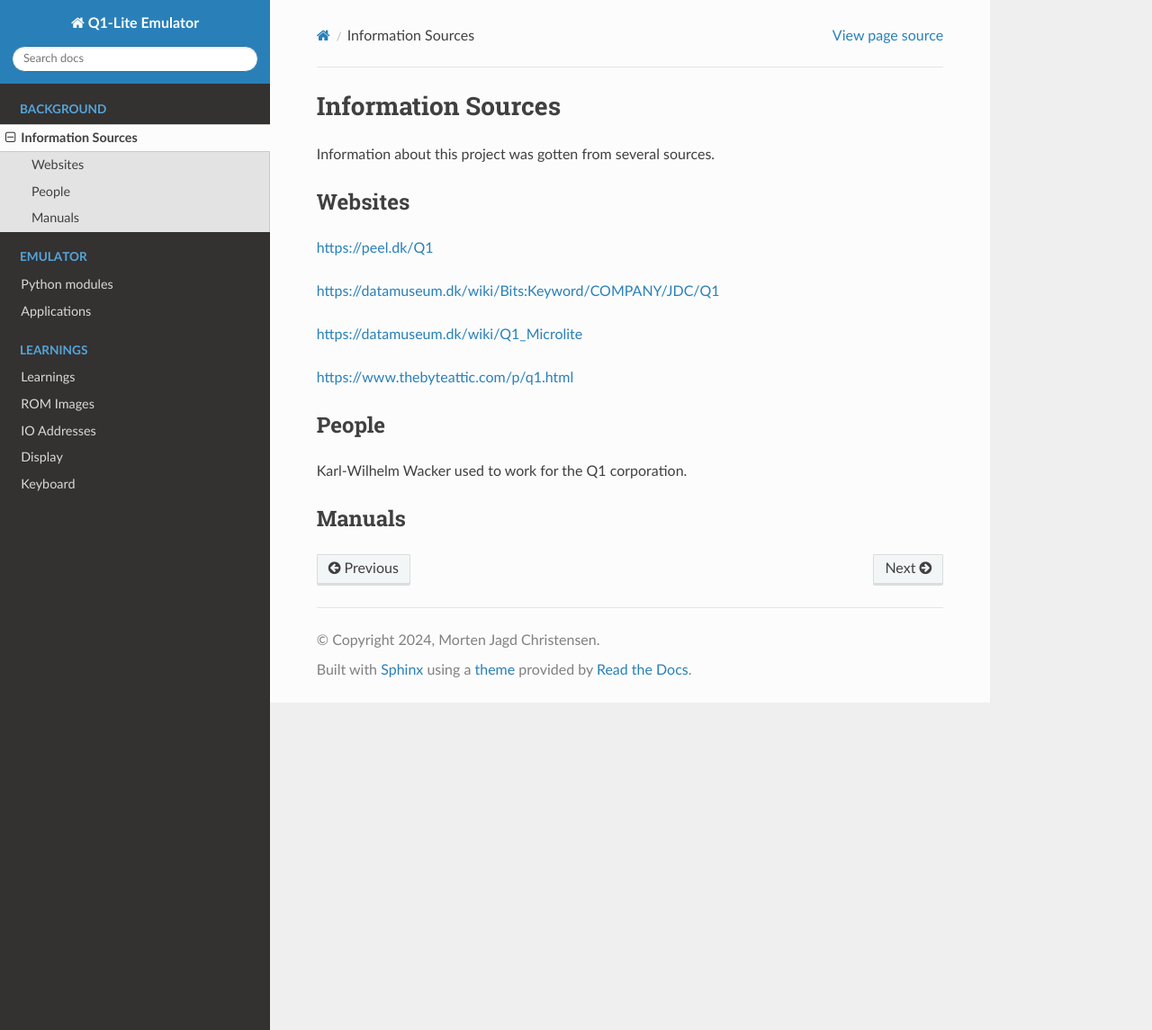
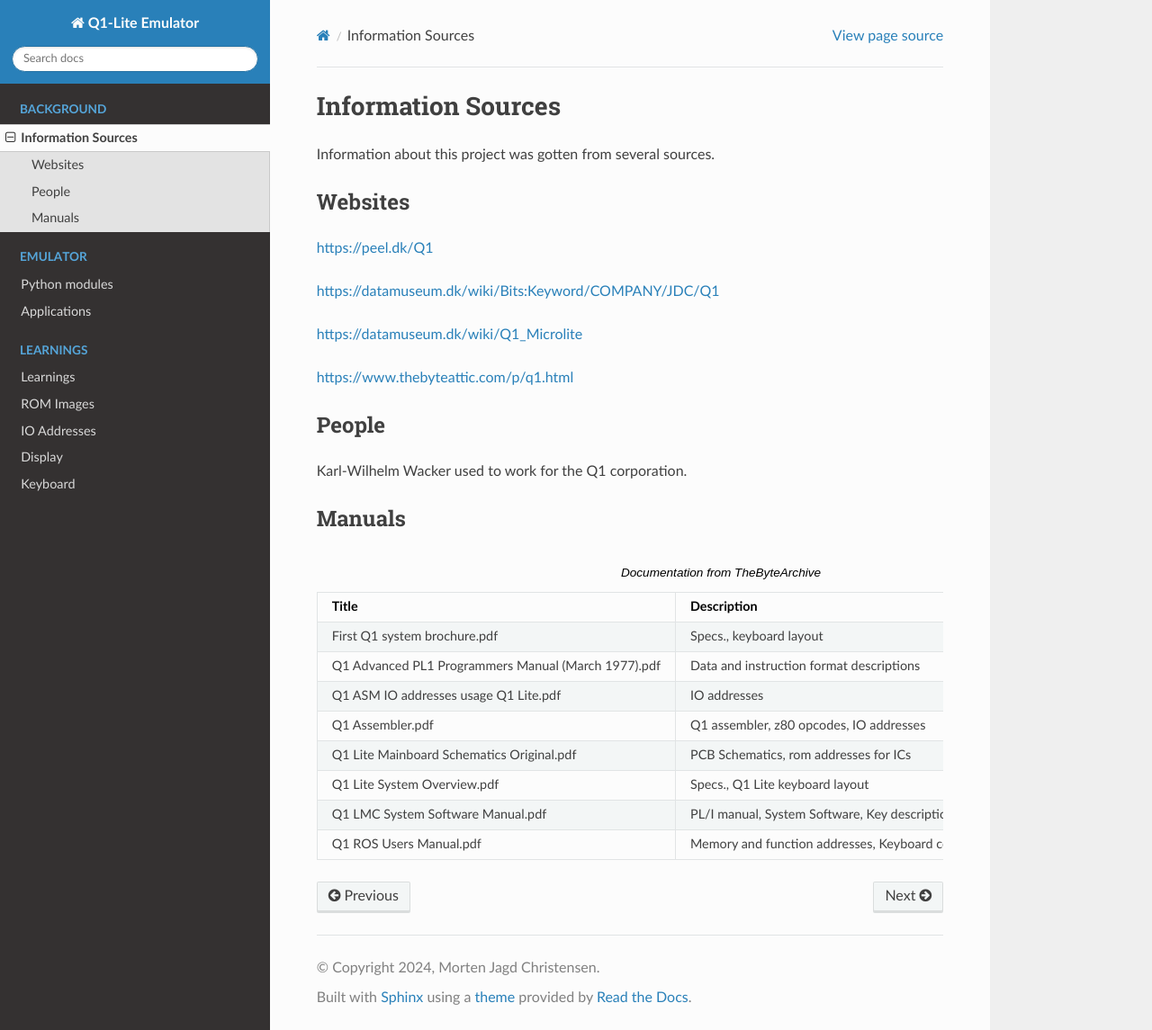
Before and after one commit to mortenjc/Q1, a Sphinx documentation site: the page built from docs/source/information.rst, in a window 1280 px wide and 1145 px high. Shown: the whole window at 90% size. Built offline with Sphinx 7.4.7 and the Read the Docs theme 2.0.0, drawn with Linux system fonts in a browser that asks for light colours; pages that are not in the unit, such as notebooks, are missing from menus.

Commit message:
doc documents

```diff
--- a/docs/source/information.rst
+++ b/docs/source/information.rst
@@ -24,3 +24,28 @@ Karl-Wilhelm Wacker used to work for the Q1 corporation.
 
 Manuals
 -------
+
+
+
+
+.. list-table:: Documentation from TheByteArchive
+   :header-rows: 1
+
+   * - Title
+     - Description
+   * - First Q1 system brochure.pdf
+     - Specs., keyboard layout
+   * - Q1 Advanced PL1 Programmers Manual (March 1977).pdf
+     - Data and instruction format descriptions
+   * - Q1 ASM IO addresses usage Q1 Lite.pdf
+     - IO addresses
+   * - Q1 Assembler.pdf
+     - Q1 assembler, z80 opcodes, IO addresses
+   * - Q1 Lite Mainboard Schematics Original.pdf
+     - PCB Schematics, rom addresses for ICs
+   * - Q1 Lite System Overview.pdf
+     - Specs., Q1 Lite keyboard layout
+   * - Q1 LMC System Software Manual.pdf
+     - PL/I manual, System Software, Key descriptions
+   * - Q1 ROS Users Manual.pdf
+     - Memory and function addresses, Keyboard codes, disk module, record format
```
